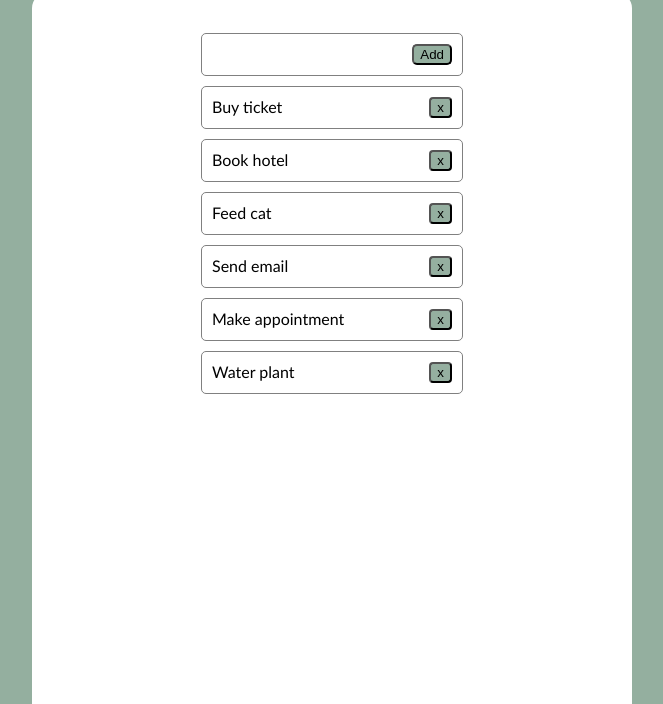
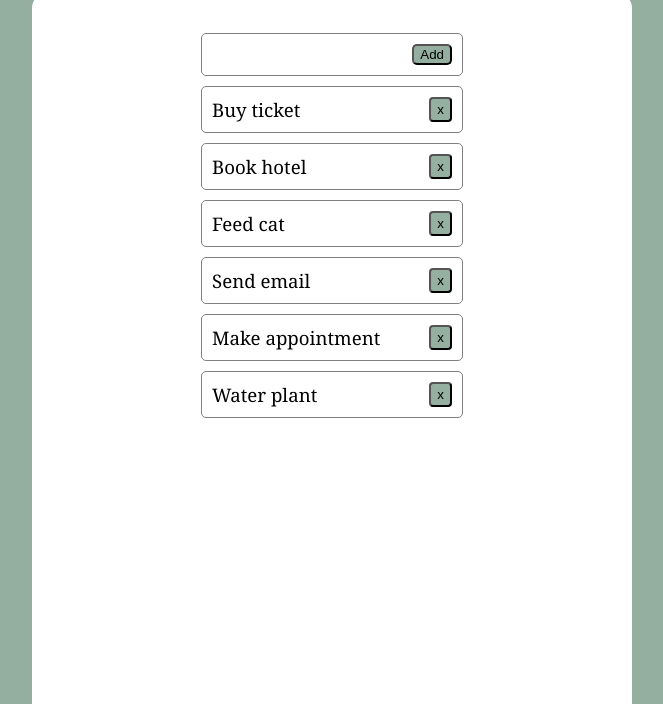
Before and after one commit to FannyRosen/Javascript-ToDoList, a website: page index.html in a window 1280 px wide. Shown: the part 96-800 px from the top of the page, without its empty margins (308-971 px from the left). Drawn offline with Linux system fonts and the light colour scheme.

Commit message:
fixed linethrough

```diff
--- a/js/main.js
+++ b/js/main.js
@@ -35,8 +35,9 @@ function createList() {
   for (let i = 0; i < toDos.length; i++) {
     //Skapar nytt li element för varje plats i listan
     let li = document.createElement("li");
-    li.innerHTML = toDos[i].task;
-    li.addEventListener("click", () => {
+    let p = document.createElement("p");
+    p.innerHTML = toDos[i].task;
+    p.addEventListener("click", () => {
       handleClick(i);
     });
     //Om completed är true, lägg till klass som sätter stil.
@@ -44,8 +45,9 @@ function createList() {
       li.className = "markeddone";
       console.log(toDos);
     }
-    //Skriver ut barnet till föräldern.
+    //Sätter ut barnet(listelementet) till föräldern(ulelementet).
     ul.appendChild(li);
+    li.appendChild(p);
     //Skapar en knapp med inner html och tilldelar id.
     let button = document.createElement("button");
     button.innerHTML = "x";
@@ -57,7 +59,7 @@ function createList() {
 
     li.appendChild(button);
   }
-  //Lägg ut fullständiga "nya" lista.
+  //Lägg ut ul som nu är fylld med nya li element i listContainer.
   document.getElementById("listContainer").appendChild(ul);
 }
 //Tar bort i(platsen vi är nu i listan), 1 steg framåt.
--- a/scss/main.scss
+++ b/scss/main.scss
@@ -104,6 +104,11 @@ body {
         margin: 10px;
         padding: 10px;
         width: 240px;
+
+        p {
+          margin: 0;
+          font-size: 14pt;
+        }
       }
     }
     #remove {
```
Also changed, not shown: css/main.css.
